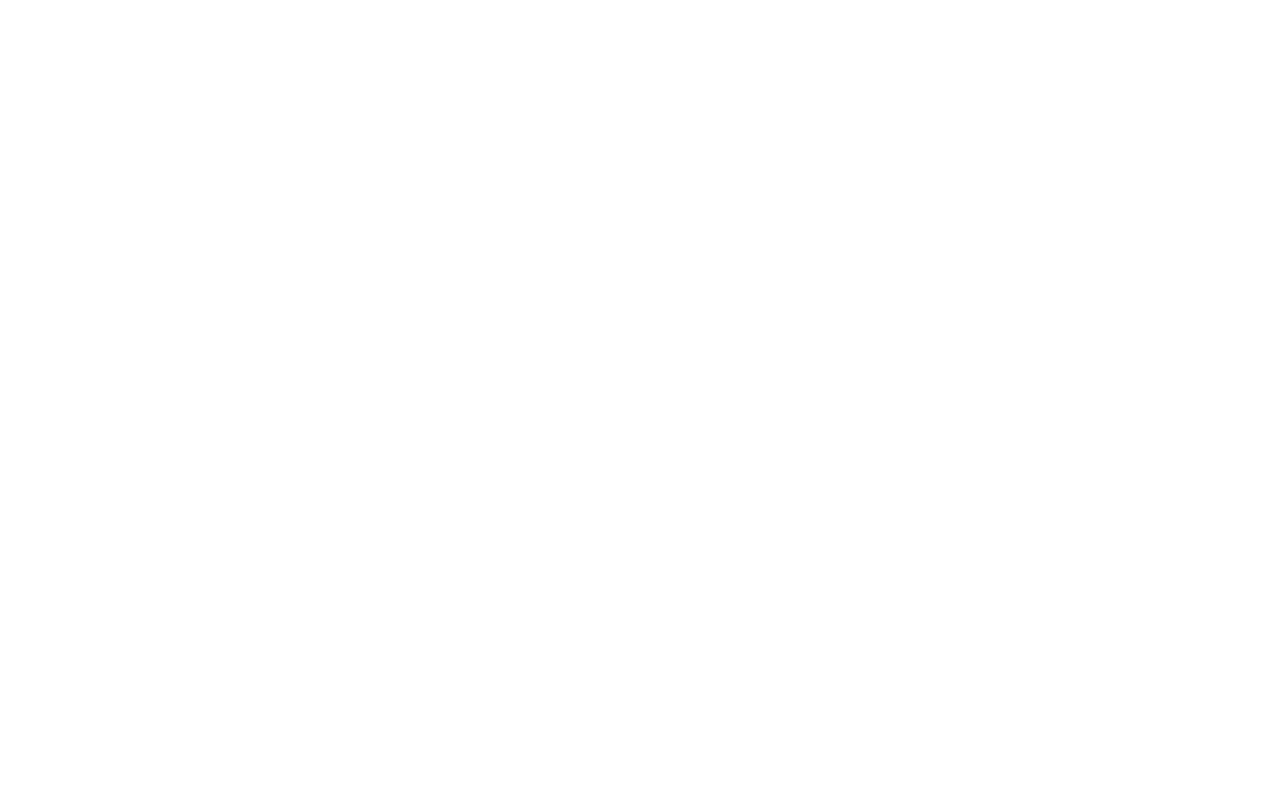
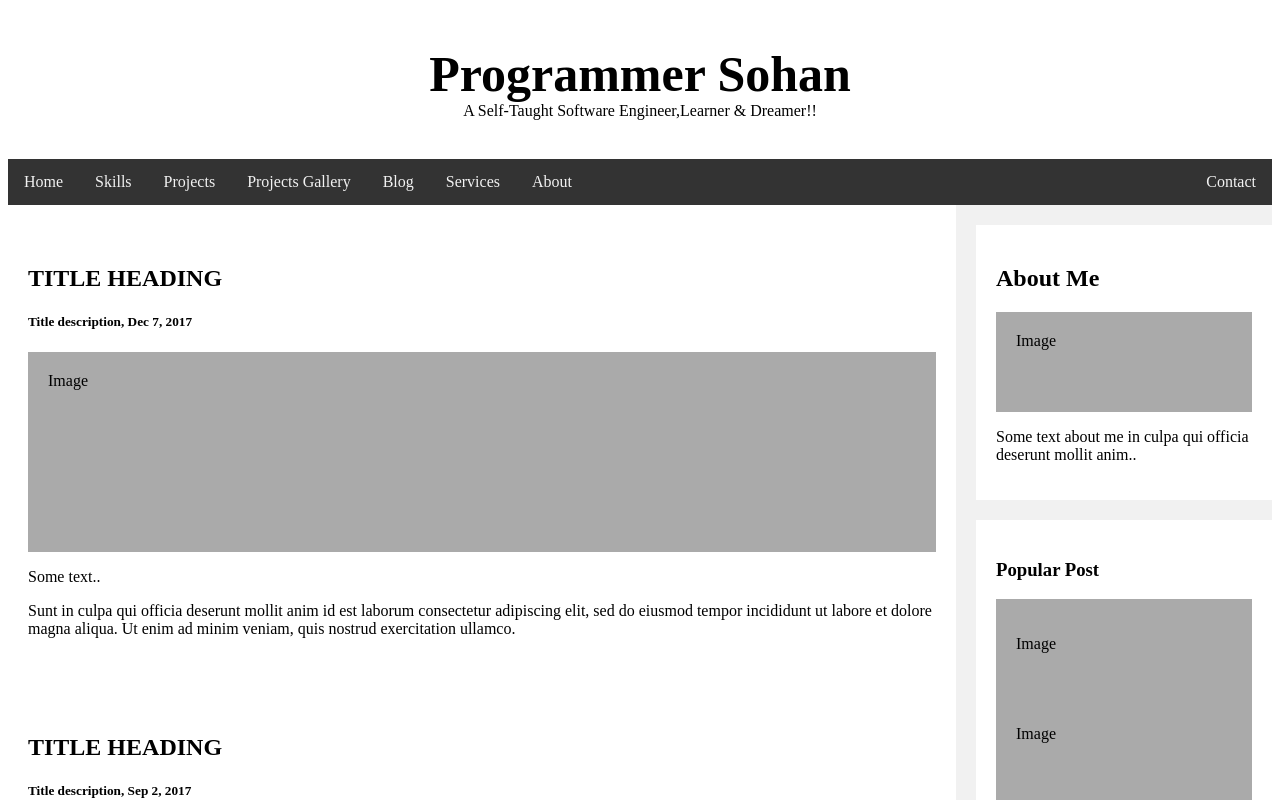
Before and after one commit to ProgrammerSohan/weblayout-with-vuejs, a Vue app: page / in a window 1280 px wide. Shown: the top 800 px of the page. Built offline with nearby package versions, Linux system fonts and the light colour scheme.

Commit message:
03_header-component-a

```diff
--- a/src/components/HtmlCss.vue
+++ b/src/components/HtmlCss.vue
@@ -1,5 +1,62 @@
 <template>
     <div>
+
+<div class="header">
+    <h1>Programmer Sohan</h1>
+    <p>A Self-Taught Software Engineer,Learner & Dreamer!!</p>
+  </div>
+
+  <div class="topnav">
+    <a href="#">Home</a>
+    <a href="#">Skills</a>
+    <a href="#">Projects</a>
+    <a href="#">Projects Gallery</a>
+    <a href="#">Blog</a>
+    <a href="#">Services</a>
+    <a href="#">About</a>
+    <a href="#" style="float:right">Contact</a>
+  </div>
+
+  <div class="row">
+    <div class="leftcolumn">
+      <div class="card">
+        <h2>TITLE HEADING</h2>
+        <h5>Title description, Dec 7, 2017</h5>
+        <div class="fakeimg" style="height:200px;">Image</div>
+        <p>Some text..</p>
+        <p>Sunt in culpa qui officia deserunt mollit anim id est laborum consectetur adipiscing elit, sed do eiusmod tempor incididunt ut labore et dolore magna aliqua. Ut enim ad minim veniam, quis nostrud exercitation ullamco.</p>
+      </div>
+      <div class="card">
+        <h2>TITLE HEADING</h2>
+        <h5>Title description, Sep 2, 2017</h5>
+        <div class="fakeimg" style="height:200px;">Image</div>
+        <p>Some text..</p>
+        <p>Sunt in culpa qui officia deserunt mollit anim id est laborum consectetur adipiscing elit, sed do eiusmod tempor incididunt ut labore et dolore magna aliqua. Ut enim ad minim veniam, quis nostrud exercitation ullamco.</p>
+      </div>
+    </div>
+    <div class="rightcolumn">
+      <div class="card">
+        <h2>About Me</h2>
+        <div class="fakeimg" style="height:100px;">Image</div>
+        <p>Some text about me in culpa qui officia deserunt mollit anim..</p>
+      </div>
+      <div class="card">
+        <h3>Popular Post</h3>
+        <div class="fakeimg"><p>Image</p></div>
+        <div class="fakeimg"><p>Image</p></div>
+        <div class="fakeimg"><p>Image</p></div>
+      </div>
+      <div class="card">
+        <h3>Follow Me</h3>
+        <p>Some text..</p>
+      </div>
+    </div>
+  </div>
+
+  <div class="footer">
+    <h2>&copy; Programmer Sohan
+    </h2>
+  </div>
 
     </div>
 </template>
@@ -11,4 +68,109 @@
 </script>
 <style scoped>
 
+
+* {
+    box-sizing: border-box;
+  }
+
+  body {
+    font-family: Arial;
+    padding: 10px;
+    background: #f1f1f1;
+  }
+
+  /* Header/Blog Title */
+  .header {
+    padding: 30px;
+    text-align: center;
+    background: white;
+    line-height: 4px;
+  }
+
+  .header h1 {
+    font-size: 50px;
+  }
+
+  /* Style the top navigation bar */
+  .topnav {
+    overflow: hidden;
+    background-color: #333;
+  }
+
+  /* Style the topnav links */
+  .topnav a {
+    float: left;
+    display: block;
+    color: #f2f2f2;
+    text-align: center;
+    padding: 14px 16px;
+    text-decoration: none;
+  }
+
+  /* Change color on hover */
+  .topnav a:hover {
+    background-color: #ddd;
+    color: black;
+  }
+
+  /* Create two unequal columns that floats next to each other */
+  /* Left column */
+  .leftcolumn {
+    float: left;
+    width: 75%;
+  }
+
+  /* Right column */
+  .rightcolumn {
+    float: left;
+    width: 25%;
+    background-color: #f1f1f1;
+    padding-left: 20px;
+  }
+
+  /* Fake image */
+  .fakeimg {
+    background-color: #aaa;
+    width: 100%;
+    padding: 20px;
+  }
+
+  /* Add a card effect for articles */
+  .card {
+    background-color: white;
+    padding: 20px;
+    margin-top: 20px;
+  }
+
+  /* Clear floats after the columns */
+  .row::after {
+    content: "";
+    display: table;
+    clear: both;
+  }
+
+  /* Footer */
+  .footer {
+    padding: 20px;
+    text-align: center;
+    background: #ddd;
+    margin-top: 20px;
+  }
+
+
+  @media screen and (max-width: 800px) {
+    .leftcolumn, .rightcolumn {
+      width: 100%;
+      padding: 0;
+    }
+  }
+
+
+  @media screen and (max-width: 400px) {
+    .topnav a {
+      float: none;
+      width: 100%;
+    }
+  }
+
 </style>
```
Also changed, not shown: src/components/1HtmlCss.vue (+0 -51 lines), src/components/Header.vue (added, +14 -0 lines).
